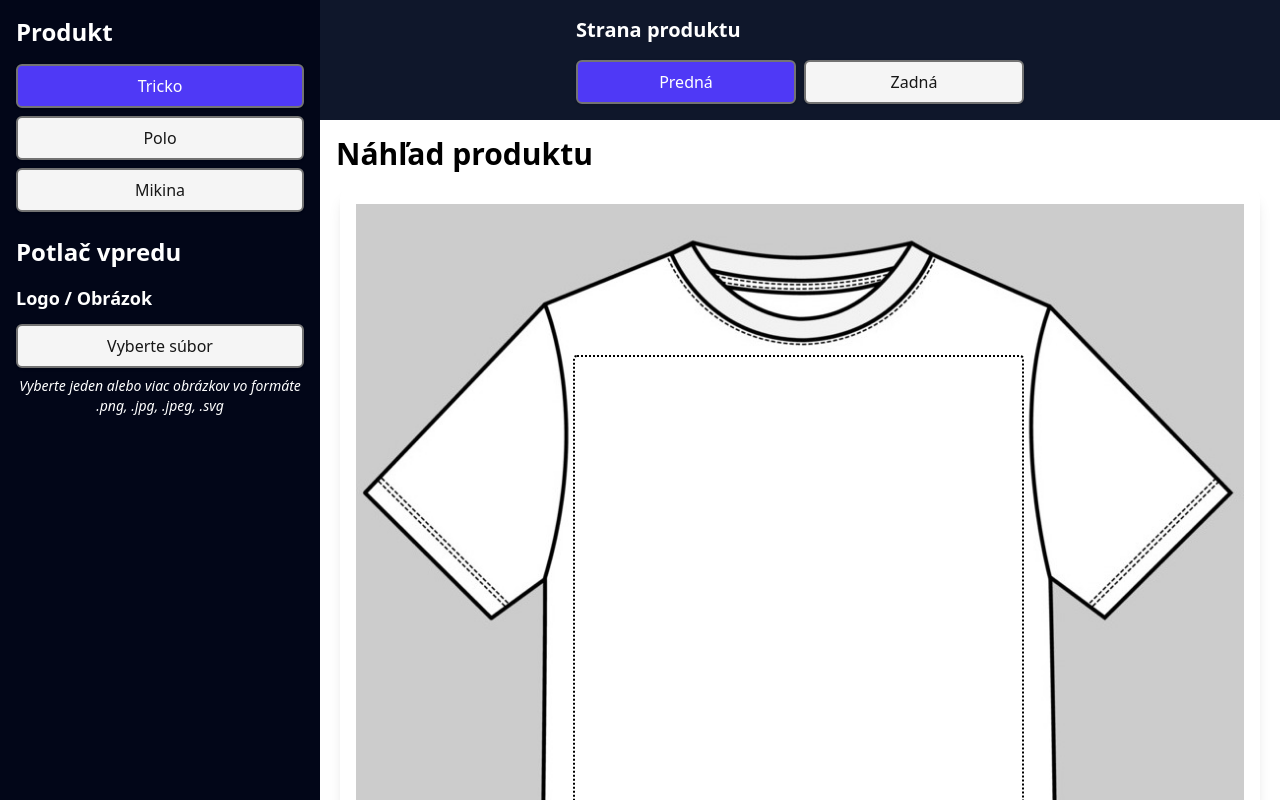
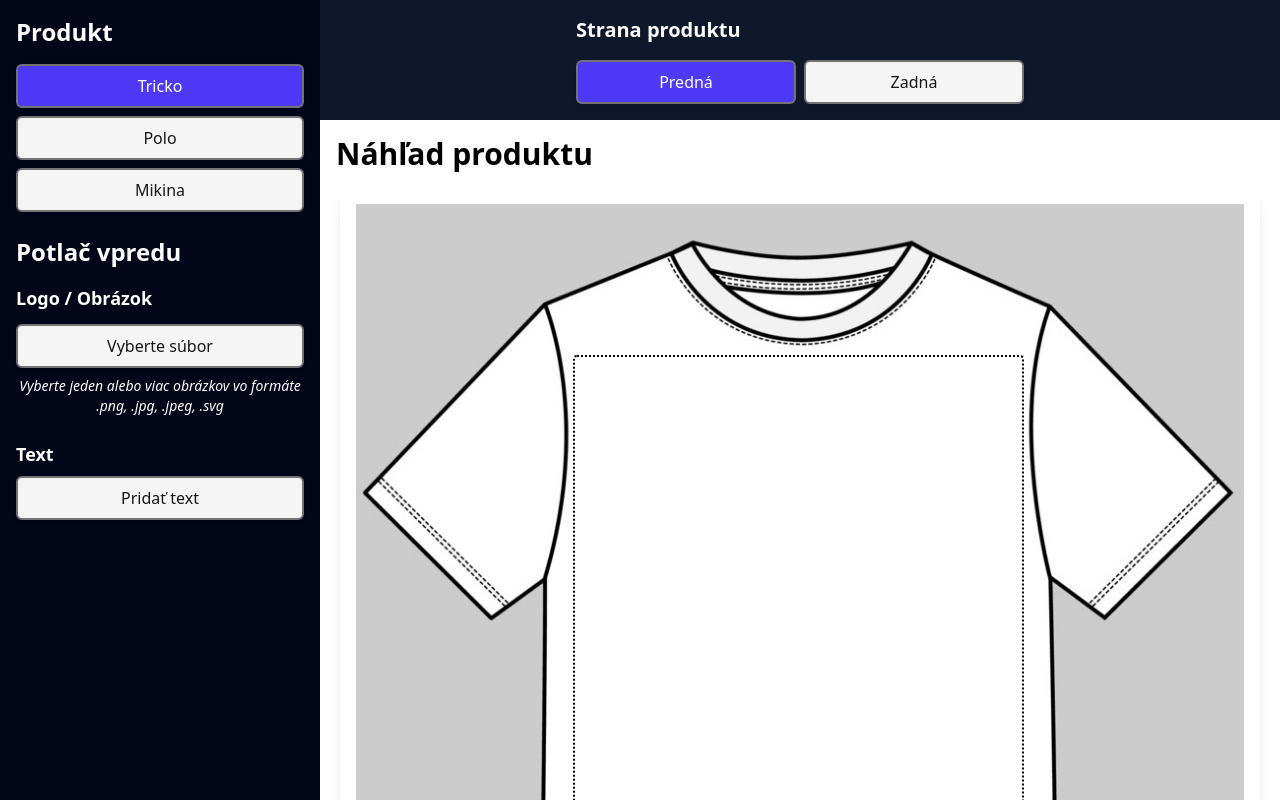
Before and after one commit to MartinSoltes/sholty-print-configurator, a React (Vite) app: page / in a window 1280 px wide. Shown: the top 800 px of the page. Built offline with nearby package versions, Linux system fonts and the light colour scheme.

Commit message:
add text

```diff
--- a/src/App.jsx
+++ b/src/App.jsx
@@ -12,6 +12,13 @@ const App = () => {
         front: [],
         back: []
     })
+
+    const [texts, setTexts] = useState({
+        front: [],
+        back: []
+    })
+    const [newText, setNewText] = useState("")
+    const [showTextInput, setShowTextInput] = useState(false)
 
     const addImage = (view, fileObjOrArray) => {
         const files = Array.isArray(fileObjOrArray) ? fileObjOrArray : [fileObjOrArray];
@@ -32,6 +39,29 @@ const App = () => {
         }))
     }
 
+    const addText = (view, content) => {
+        if (!content.trim()) return;
+
+        setTexts(prev => ({
+            ...prev,
+            [view]: [
+                ...prev[view],
+                {
+                    id: crypto.randomUUID(),
+                    content,
+                    x: 0,
+                    y: 0,
+                    fontSize: 20,
+                    fontFamily: "Arial",
+                    color: '#000000'
+                }
+            ]
+        }))
+
+        setNewText("")
+        setShowTextInput(false)
+    }
+
     const selectedBg = backgrounds.find((bg) => bg.type === selectedProduct && bg.view === selectedView)?.image
 
 return (
@@ -43,8 +73,14 @@ return (
                     selectedProduct={selectedProduct}
                     selectedView={selectedView}
                     onProductSelect={setSelectedProduct}
+                    images={images}
                     onAddImage={addImage}
-                    images={images}
+                    texts={texts}
+                    newText={newText}
+                    showTextInput={showTextInput}
+                    setShowTextInput={setShowTextInput}
+                    setNewText={setNewText}
+                    onAddText={addText}
                 />
             </div>
             <div className="col-span-9">
@@ -116,6 +152,33 @@ return (
                             </Rnd>
                         ))}
 
+                        {texts[selectedView].map((text) => (
+                            <Rnd
+                                key={text.id}
+                                default={{
+                                    x: text.x,
+                                    y: text.y,
+                                    width: 200,
+                                    height: text.fontSize + 10
+                                }}
+                                bounds="parent"
+                            >
+                                <div
+                                    style={{
+                                    fontSize: text.fontSize,
+                                    fontFamily: text.fontFamily,
+                                    color: text.color,
+                                    width: "100%",
+                                    height: "100%",
+                                    display: "flex",
+                                    alignItems: "center",
+                                    justifyContent: "center",
+                                    }}
+                                >
+                                    {text.content}
+                                </div>
+                            </Rnd>
+                        ))}
                     </div>
                 </div>
             </div>
--- /dev/null
+++ b/src/components/Button.jsx
@@ -0,0 +1,15 @@
+import React from 'react'
+
+export const Button = ({children, type = "button", onClick, className = ""}) => {
+  return (
+    <button
+        type={type}
+        className={`flex justify-center items-center w-full p-2 rounded-md border-2 border-neutral-500 shadow-sm
+             hover:bg-indigo-500 hover:text-white hover:border-indigo-500
+             focus:outline-none focus:ring-2 focus:ring-indigo-400 focus:ring-offset-2 focus:ring-offset-neutral-700
+             transition-all duration-200 cursor-pointer bg-neutral-100 text-neutral-900 font-medium ${className}`}
+        onClick={onClick}
+    >{children}
+    </button>
+  )
+}
--- a/src/components/Sidebar.jsx
+++ b/src/components/Sidebar.jsx
@@ -1,9 +1,10 @@
 import React from 'react'
 import OptionButton from './OptionButton'
 import FileButton from './FileButton'
+import { Button } from './Button'
 import LogoGenerator from './LogoGenerator'
 
-export const Sidebar = ({products, selectedProduct, onProductSelect, onAddImage, selectedView, images}) => {
+export const Sidebar = ({products, selectedProduct, onProductSelect, onAddImage, selectedView, images, texts, newText, setNewText, showTextInput, setShowTextInput, onAddText}) => {
 
   const handleFileChange = (files) => {
     onAddImage(selectedView, files);
@@ -51,6 +52,39 @@ export const Sidebar = ({products, selectedProduct, onProductSelect, onAddImage,
             {!images[selectedView].length &&
               <p className='text-sm text-center italic'>Vyberte jeden alebo viac obrázkov vo formáte .png, .jpg, .jpeg, .svg</p>
             }
+
+            <h3 className='text-lg font-semibold mt-4'>Text</h3>
+
+            {texts[selectedView].length > 0 && (
+              <div className='flex flex-col gap-2 mt-2 overflow-y-auto'>
+                {texts[selectedView].map((text) => (
+                  <div key={text.id} className='bg-slate-800 p-2 rounded flex items-center gap-2'>
+                    <span className='text-sm'>{text.content}</span>
+                  </div>
+                ))}
+              </div>
+            )}
+
+            {!showTextInput && (
+              <Button onClick={() => setShowTextInput(true)}>Pridať text</Button>
+            )}
+
+            {showTextInput && (
+              <div className='mt-2 flex flex-col gap-2'>
+                <input
+                  type="text"
+                  value={newText || ""}
+                  onChange={(e) => setNewText(e.target.value)}
+                  className='w-full p-2 rounded border border-neutral-600 bg-slate-800 text-white focus:outline-none focus:ring-2 focus:ring-indigo-400'
+                  placeholder='Zadajte text'
+                />
+                <Button onClick={() => {
+                  if (newText && newText.trim()) {
+                    onAddText(selectedView, newText.trim());
+                  }
+                }}>Uložiť</Button>
+              </div>
+            )}
         </div>
     </div>
   )
```
